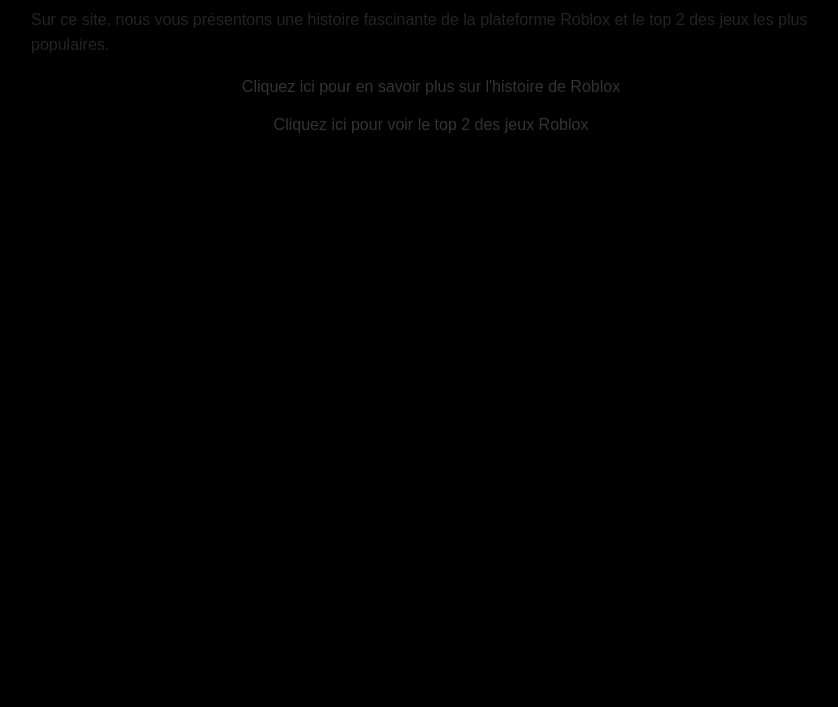
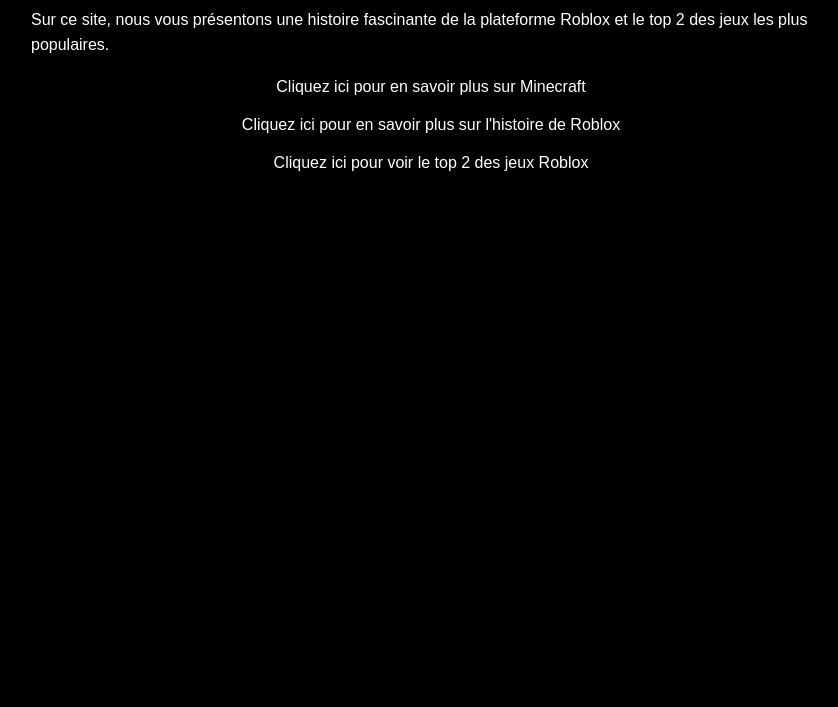
Before and after one commit to Le1roi1des1kebab/monsite, a plain HTML site: page index.HTML in a window 1280 px wide. Shown: the part 93-800 px from the top of the page, without its empty margins (209-1047 px from the left). Drawn offline with Linux system fonts and the light colour scheme.

Commit message:
Update index.HTML

```diff
--- a/index.HTML
+++ b/index.HTML
@@ -9,7 +9,7 @@
             margin: 0 auto;
             padding: 20px;
             background-color: black; /* Fond noir */
-            color: rgba(255, 255, 255, 0.137); /* Couleur du texte en blanc */
+            color: white; /* Couleur du texte en blanc */
         }
 
         h1 {
@@ -24,18 +24,19 @@
             display: block;
             text-align: center;
             margin-top: 20px;
-            color: rgba(255, 255, 255, 0.199); /* Couleur du lien en blanc */
+            color: white; /* Couleur du lien en blanc */
             text-decoration: none; /* Supprimer le soulignement du lien */
         }
 
         a:hover {
-            color: rgb(255, 0, 0); /* Couleur du lien en jaune au survol */
+            color: red; /* Couleur du lien en rouge au survol */
         }
     </style>
 </head>
 <body>
     <h1>Bienvenue sur notre site sur les jeux Roblox !</h1>
     <p>Sur ce site, nous vous présentons une histoire fascinante de la plateforme Roblox et le top 2 des jeux les plus populaires.</p>
+    <a href="minecraft.html">Cliquez ici pour en savoir plus sur Minecraft</a>
     <a href="histoire_roblox.html">Cliquez ici pour en savoir plus sur l'histoire de Roblox</a>
     <a href="top_jeux_roblox.html">Cliquez ici pour voir le top 2 des jeux Roblox</a>
 </body>
```
